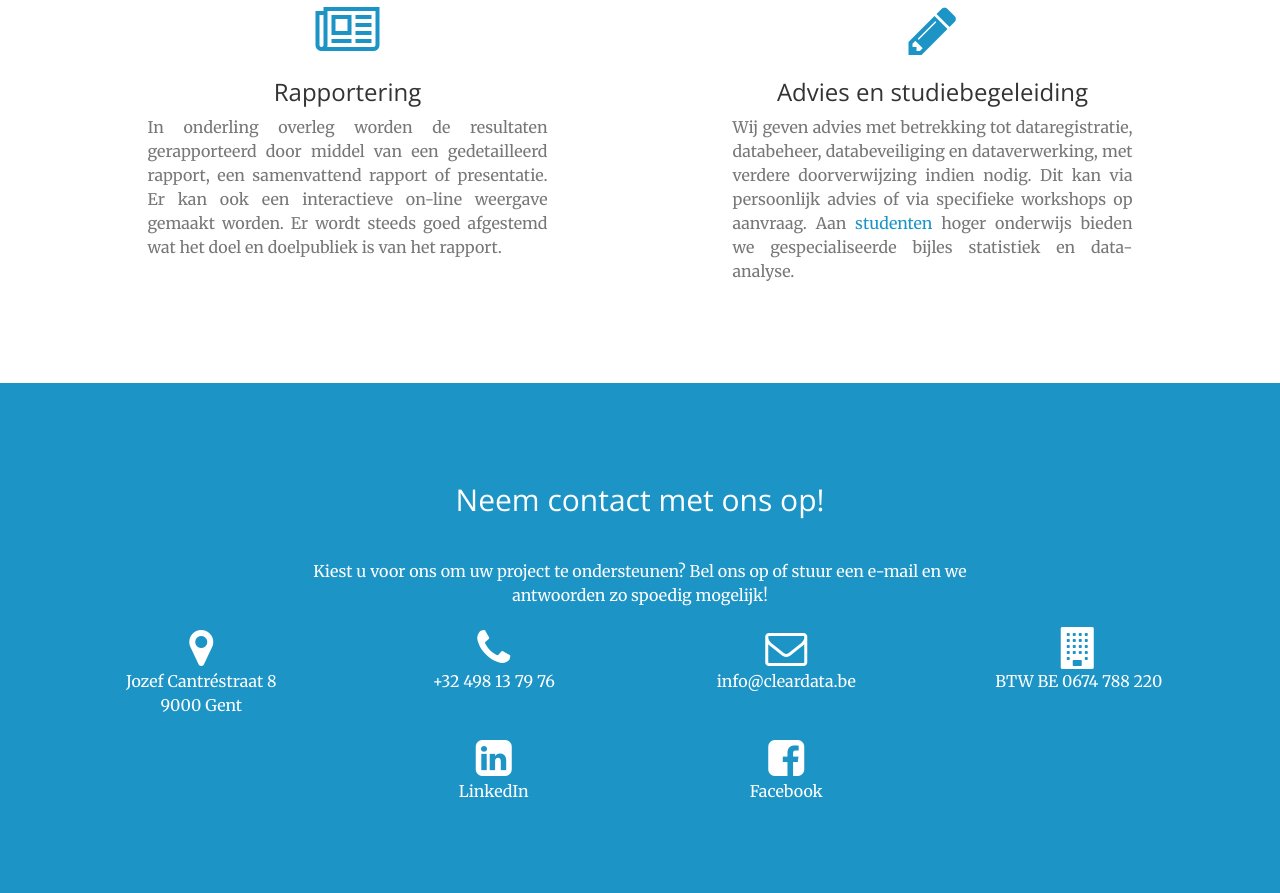
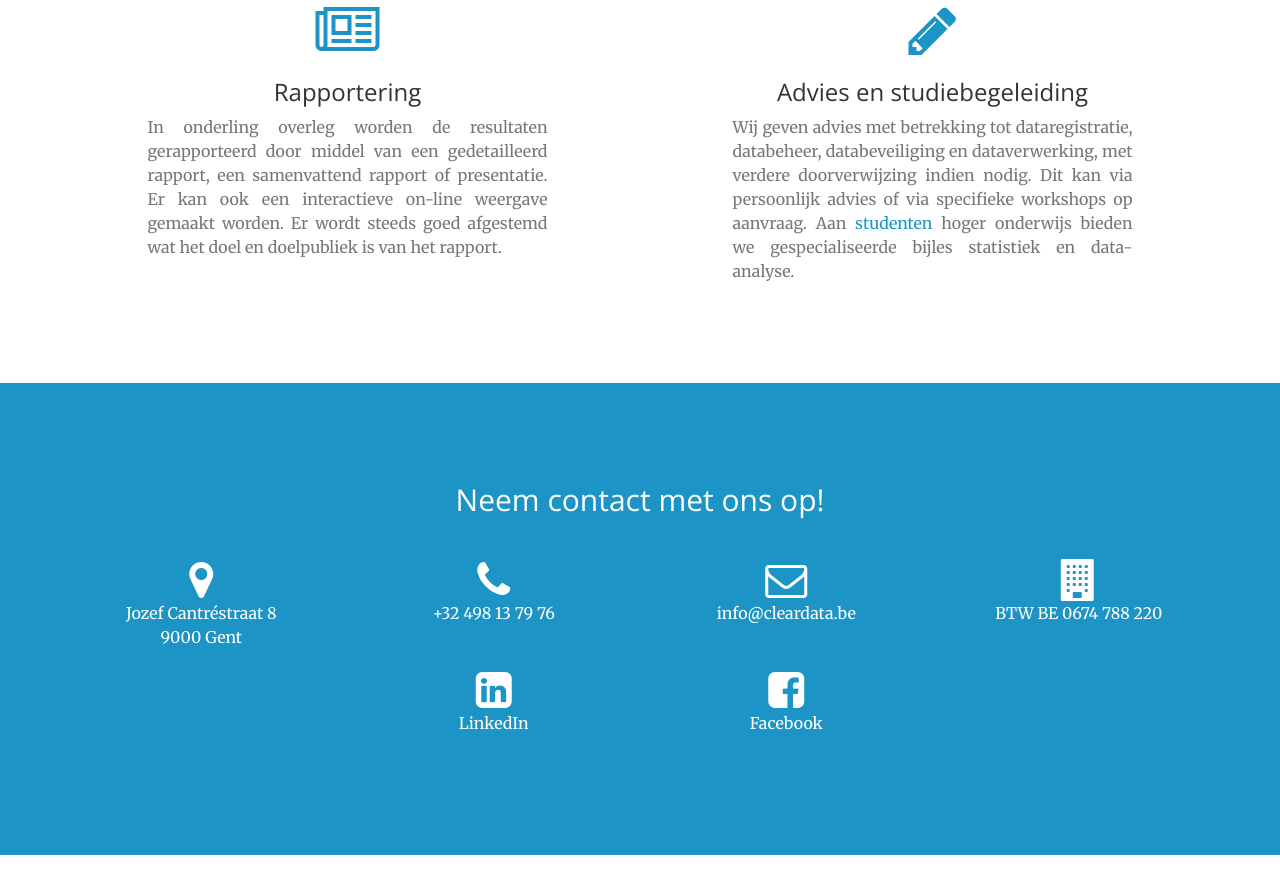
Before and after one commit to cleardatabe/website, a website: page index.nl.html in a window 1280 px wide. Shown: the part 3074-3967 px from the top of the page. After the commit the page ends 3929 px from the top, so only its background shows below. Drawn offline with nearby package versions, Linux system fonts and the light colour scheme.

Commit message:
overbodige tekst

```diff
--- a/index.nl.html
+++ b/index.nl.html
@@ -312,9 +312,6 @@ Bekijk ook onze <a href="sample-projects.nl.html">voorbeeldprojecten</a>!
                 <div class="col-lg-8 col-lg-offset-2 text-center">
                     <h2 class="section-heading">Neem contact met ons op!</h2>
                     <hr class="primary">
-                    <p>
-					Kiest u voor ons om uw project te ondersteunen? Bel ons op of stuur een e-mail en we antwoorden zo spoedig mogelijk!
-					</p>
                 </div>
 			</div>
 			<div class="row">
```
